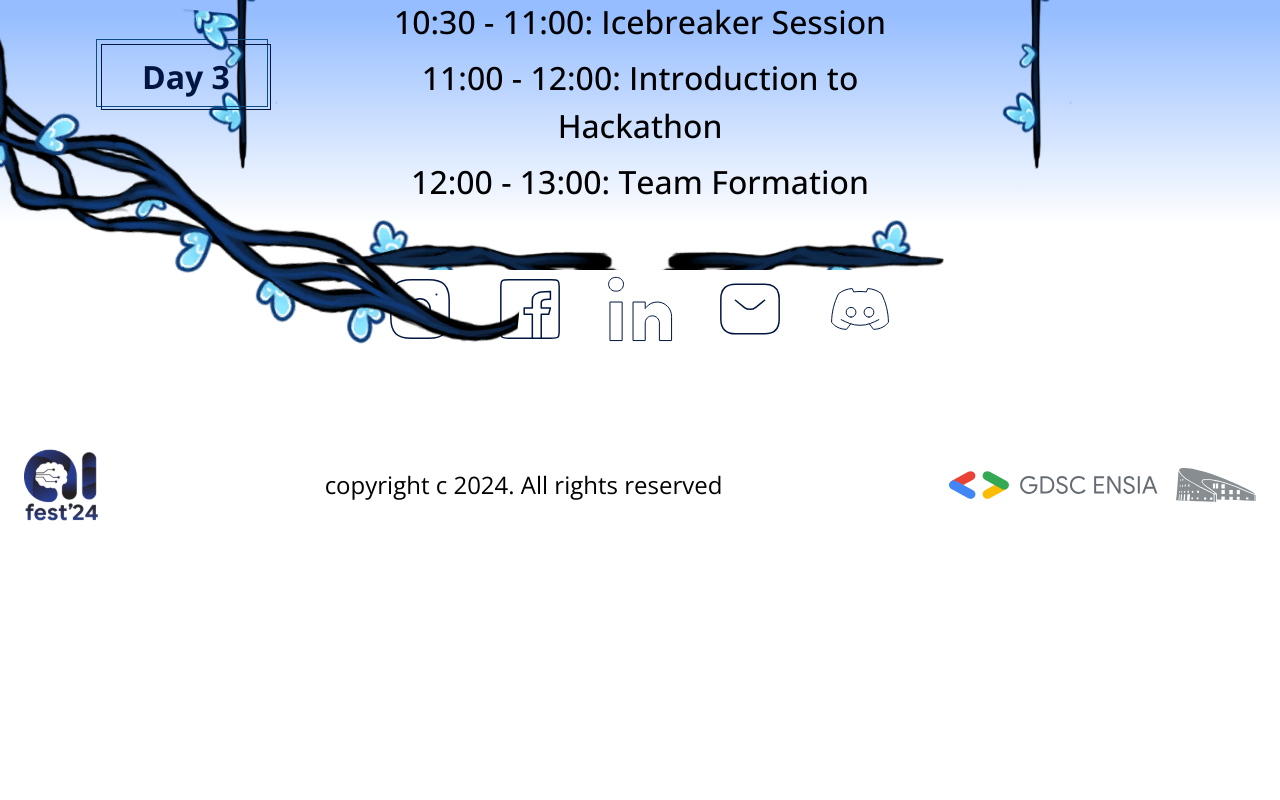
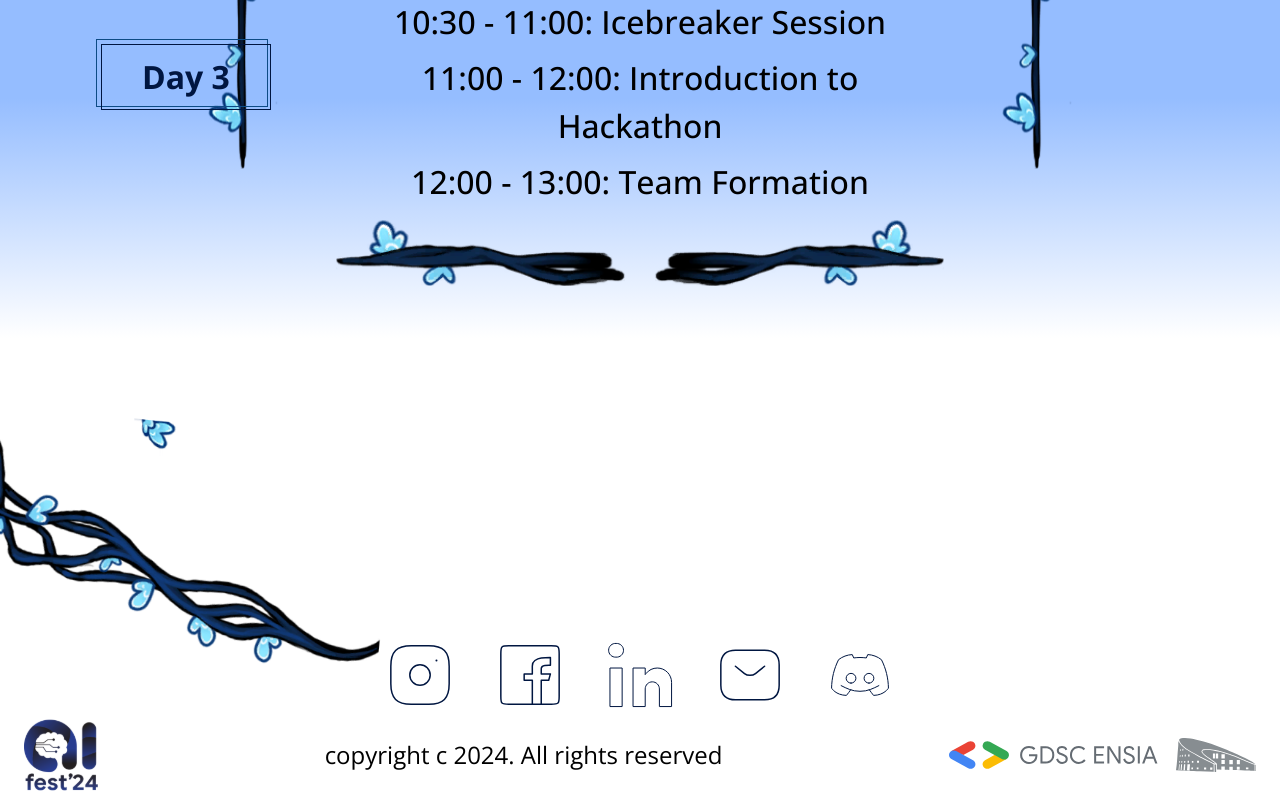
Before and after one commit to Su-mia/AiFest-Website, a React (Vite) app: page / in a window 1280 px wide. Shown: the part 3773-4573 px from the top of the page. Before the commit the page ends 4303 px from the top, so only its background shows below. Built offline with nearby package versions, Linux system fonts and the light colour scheme; a web font is replaced by a local one.

Commit message:
sm fixes

```diff
--- a/src/components/Footer.jsx
+++ b/src/components/Footer.jsx
@@ -9,8 +9,8 @@ import WaterMark from './WaterMark'
 
 function Footer() {
   return (
-    <div className='bg-white flex flex-col justify-between items-center w-screen h-[160px] md:h-[260px] relative pt-1'>
-      <img src={rootfooter} className='absolute top-[-200px] md:top-[-300px] left-0 w-[220px] lg:w-auto' />
+    <div className='bg-white flex flex-col justify-between items-center w-screen pt-48  md:pt-[250px] relative '>
+      <img src={rootfooter} className='absolute top-0  left-0 w-[220px] lg:w-[400px]' />
      <div className=' flex gap-4 md:gap-10'>
       <a href="https://www.instagram.com/gdsc_ensia/?igsh=MTlpODBtNm9sd2Rqdg%3D%3D">
         <img
--- a/src/components/info/Agenda.jsx
+++ b/src/components/info/Agenda.jsx
@@ -53,7 +53,7 @@ function Agenda() {
   return (
     <div
     id='Agenda'
-    className='flex flex-col  h-[110vh] bg-agenda justify-start items-center gap-10 border-none'
+    className='flex flex-col h-[800px] md:h-[1000px] bg-agenda justify-start items-center gap-10 border-none'
     >
       <p className='text-[#001641] text-[28px] md:text-[48px] font-bold my-10 md:my-12'>
       AGENDA
```
